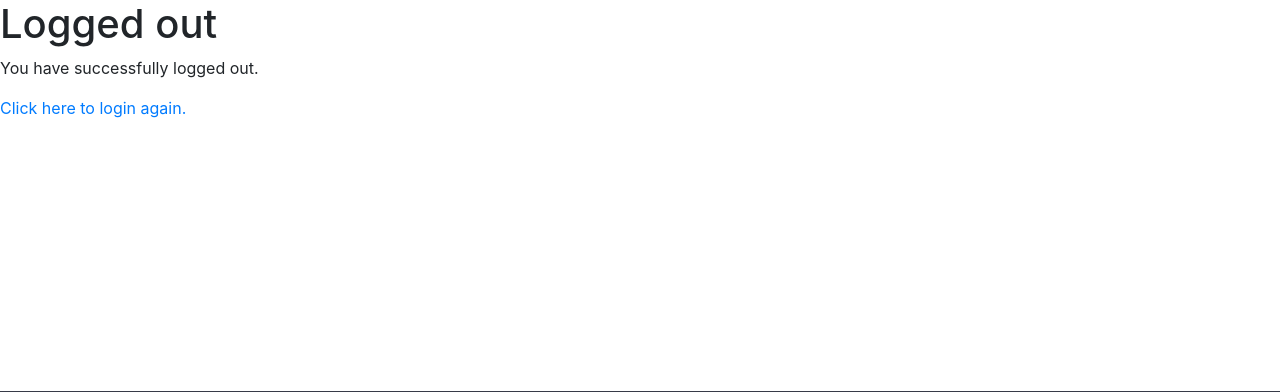
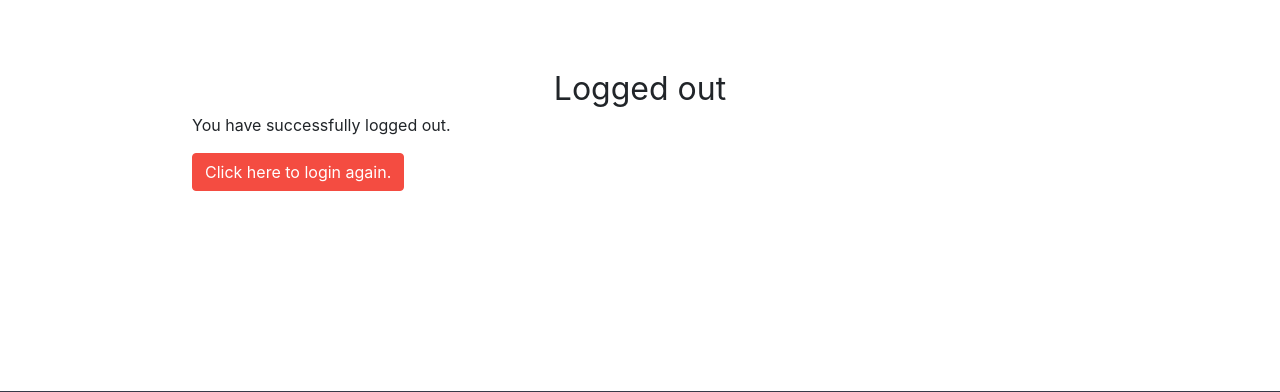
Before and after one commit to wejrox/Meshwell, a Django app: page /logout/ in a window 1280 px wide. Shown: the part 86-478 px from the top of the page. Run offline with Django 3.2, Linux system fonts and the light colour scheme; parts of the project's set-up code (start-up, migrations or seed data) failed here and were passed over; some libraries are stand-ins or nearby versions.

Commit message:
Formatted logged_out, set clicking 'meshwell' in header to go to homepage

```diff
--- a/siteroot/mysite/templates/mysite/base_meshwell.html
+++ b/siteroot/mysite/templates/mysite/base_meshwell.html
@@ -37,7 +37,7 @@
 	<body>
 		<header>
 			<nav class="navbar navbar-expand-lg navbar-light bg-light">
-			  <a class="navbar-brand" href="#">
+			  <a class="navbar-brand" href="{% url 'index' %}">
 			   <img src="{% static "css/images/meshwell_logo.png" %}" width="60" height="60" class="d-inline-block" alt="">
 			    meshwell
 			  </a>
--- a/siteroot/mysite/templates/registration/logged_out.html
+++ b/siteroot/mysite/templates/registration/logged_out.html
@@ -1,7 +1,11 @@
 {% extends 'mysite/base_meshwell.html' %}
 {% block title %}Logged Out{% endblock %}
 {% block content %}
-<h1>Logged out</h1>
-<p>You have successfully logged out.</p>
-<a href="{% url 'login'%}">Click here to login again.</a>
+<div class="mainContent">
+	<div class="headerContent">
+		Logged out
+	</div>
+	<p>You have successfully logged out.</p>
+	<a href="{% url 'login'%}" class="btn btn-danger">Click here to login again.</a>
+</div>
 {% endblock %}
```
